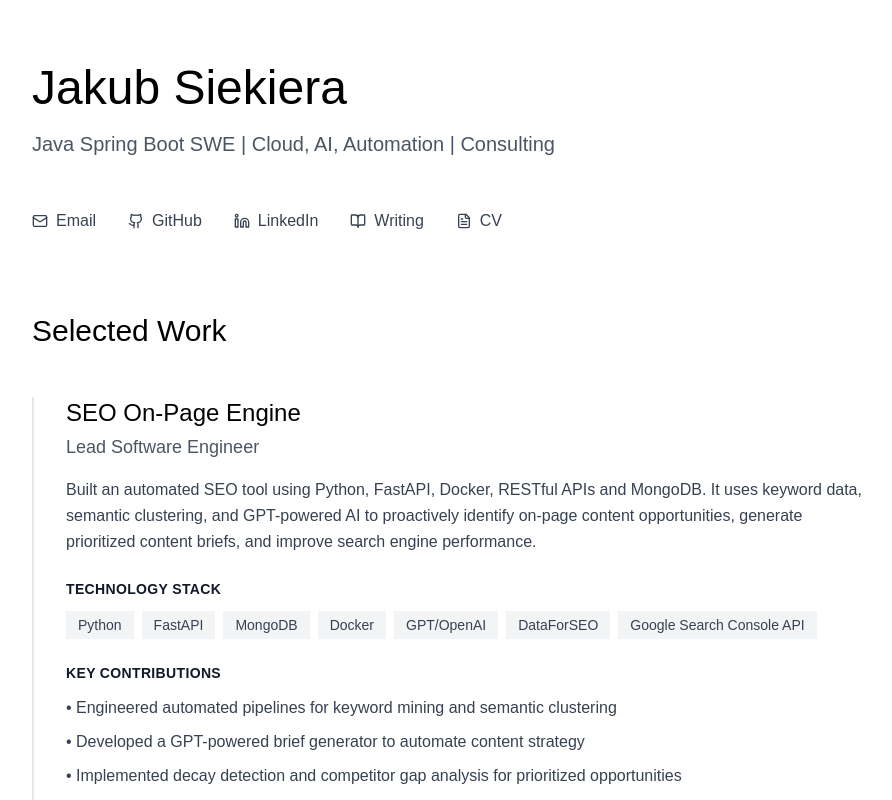
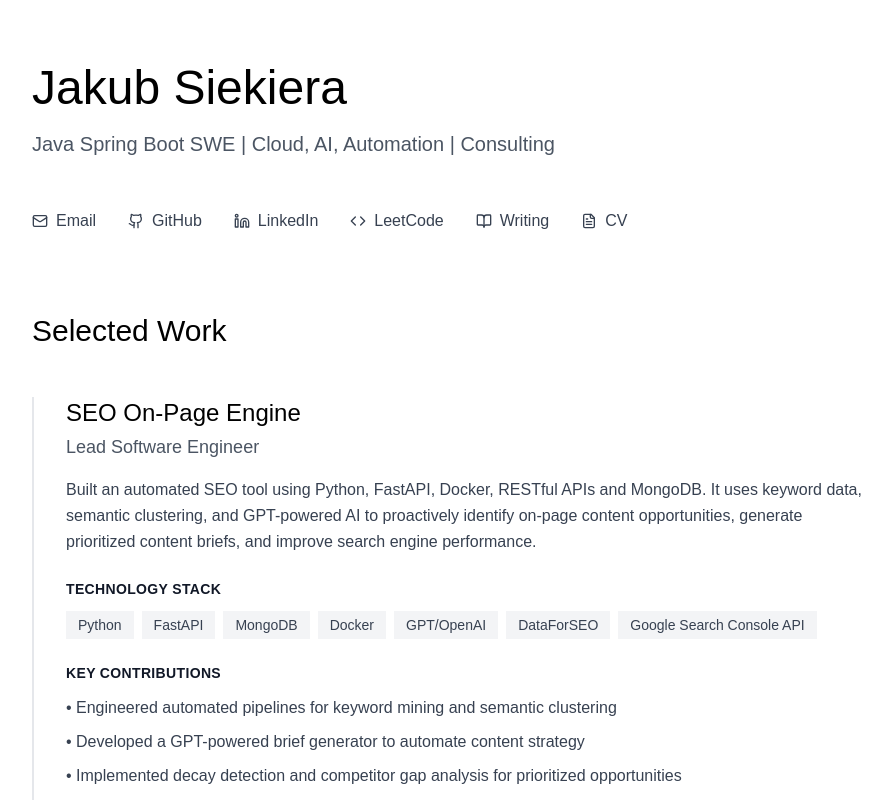
Before and after one commit to jcob-sikorski/me, a React (Vite) app: page / in a window 1280 px wide. Shown: the top 800 px of the page, without its empty margins (192-1084 px from the left). Built offline with nearby package versions, Linux system fonts and the light colour scheme.

Commit message:
feat: add LeetCode link to profile and contacts

```diff
--- a/index.html
+++ b/index.html
@@ -40,6 +40,7 @@
       "sameAs": [
         "https://www.linkedin.com/in/jcob-sikorski/",
         "https://github.com/jcob-sikorski",
+        "https://leetcode.com/u/jcob_sikorski/",
         "https://twitter.com/jcob_sikorski",
         "https://www.youtube.com/@jcob_automates",
         "mailto:jm.siekiera@gmail.com"
--- a/src/Home.jsx
+++ b/src/Home.jsx
@@ -1,5 +1,5 @@
 import { Link } from "react-router-dom";
-import { Mail, Github, Linkedin, ExternalLink, FileText, BookOpen } from "lucide-react";
+import { Mail, Github, Linkedin, ExternalLink, FileText, BookOpen, Code } from "lucide-react";
 
 const projects = [
   {
@@ -128,6 +128,15 @@ export default function App() {
             >
               <Linkedin className="w-4 h-4" />
               LinkedIn
+            </a>
+            <a
+              href="https://leetcode.com/u/jcob_sikorski/"
+              target="_blank"
+              rel="noopener noreferrer"
+              className="flex items-center gap-2 text-gray-700 font-medium"
+            >
+              <Code className="w-4 h-4" />
+              LeetCode
             </a>
             <Link to="/writing" className="flex items-center gap-2 text-gray-700 font-medium hover:text-black transition-colors">
               <BookOpen className="w-4 h-4" /> Writing
```
Also changed, not shown: 1 other file (tests, documents, lock files or other folders).
